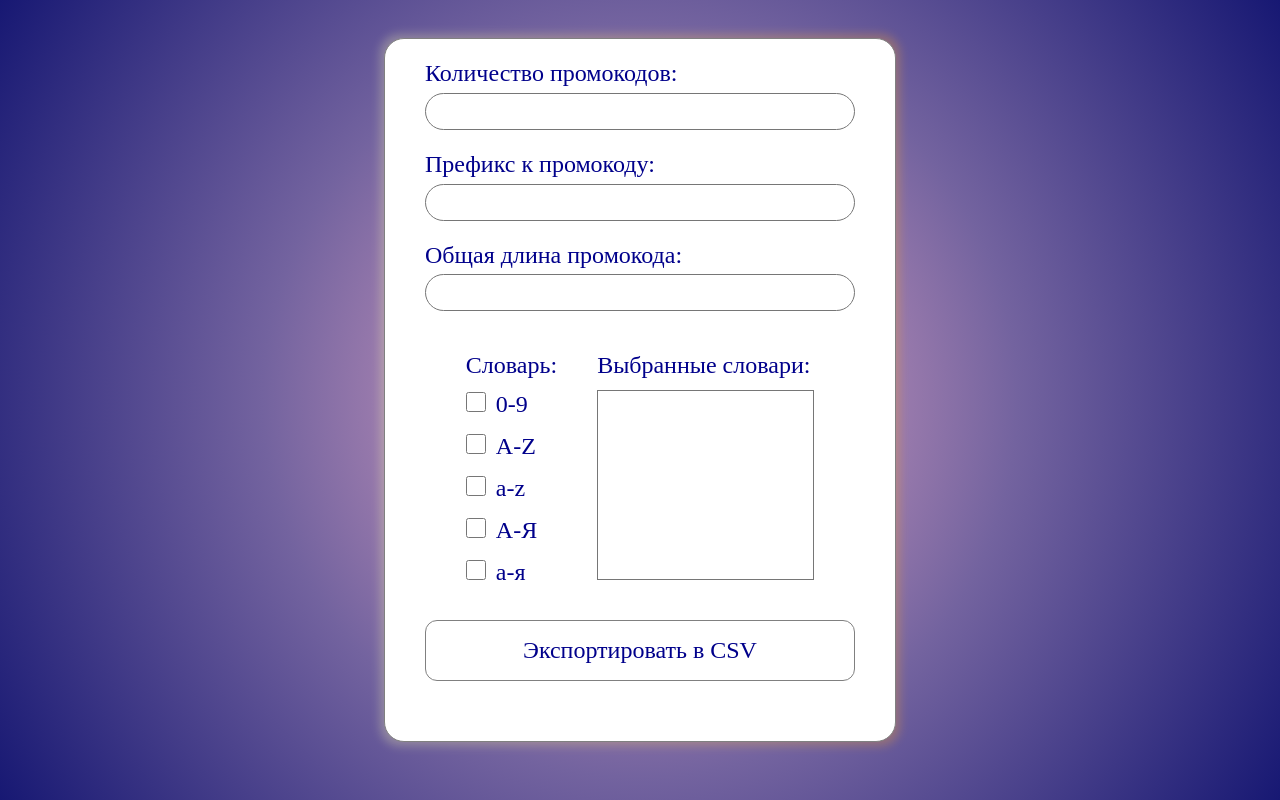
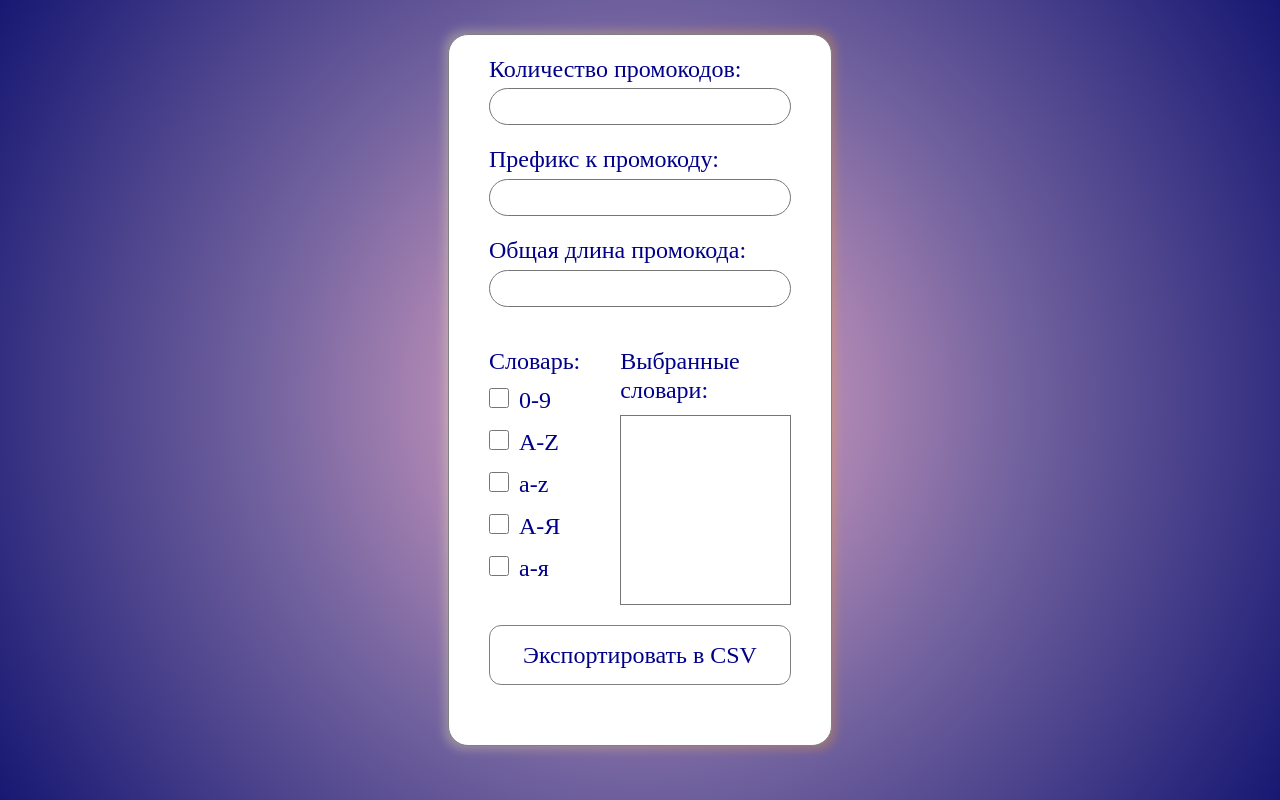
Before and after one commit to AnnaKhiz/promo-react, a React app: page / in a window 1280 px wide. Built offline with nearby package versions, Linux system fonts and the light colour scheme.

Commit message:
edit form size

```diff
--- a/src/sass/style.sass
+++ b/src/sass/style.sass
@@ -13,7 +13,7 @@ body
 .main
   &__form
     position: relative
-    width: 40%
+    width: 30%
     border: 1px solid gray
     border-radius: 20px
     margin-bottom: 20px
```
Also changed, not shown: 1 other file (tests, documents, lock files or other folders).
